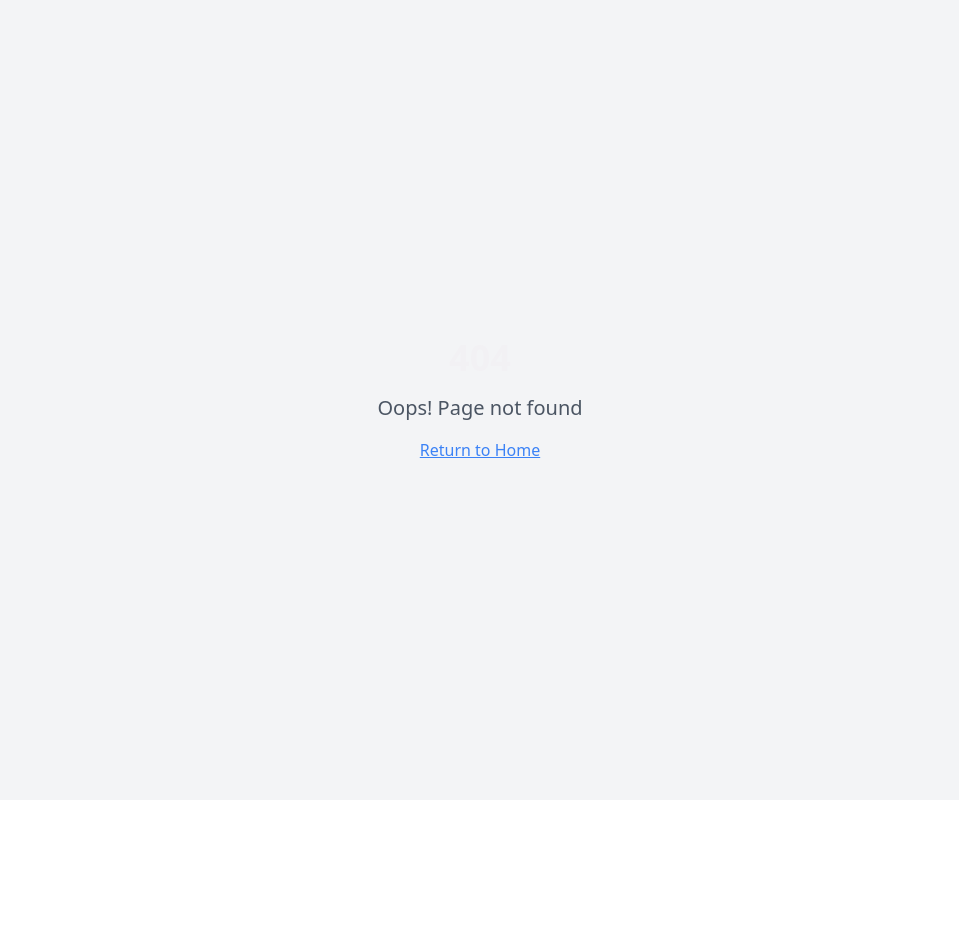
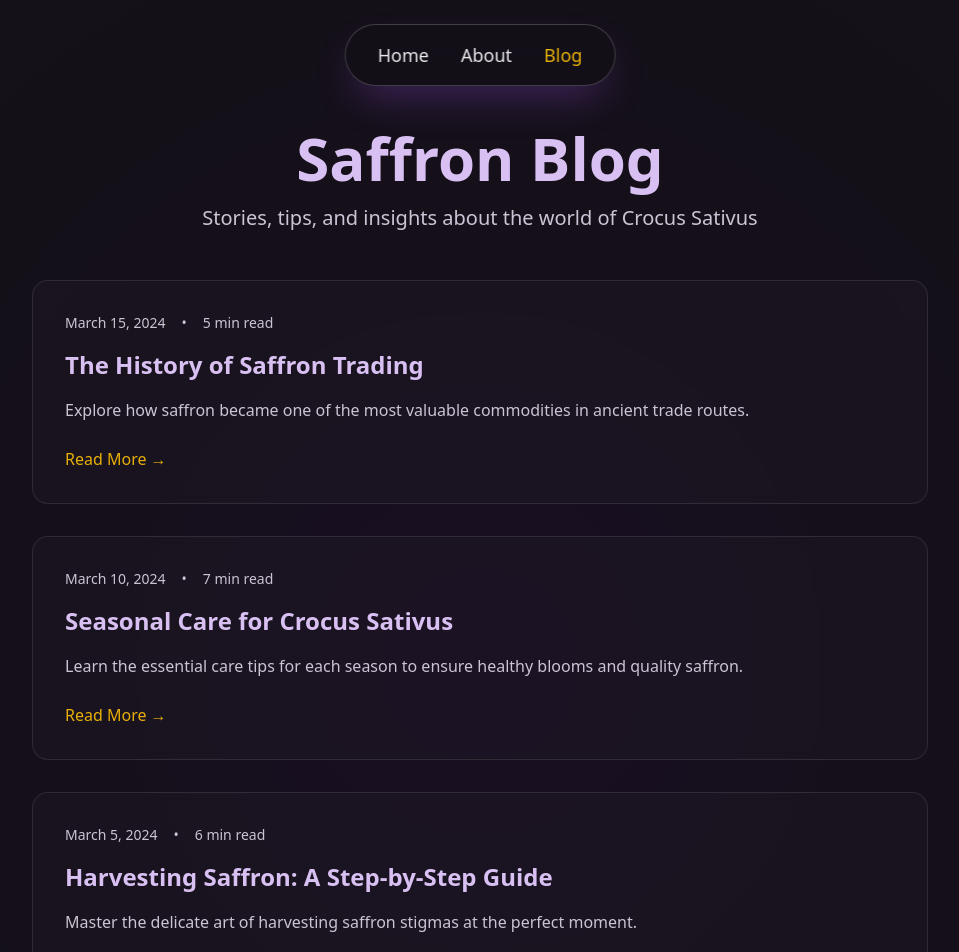
Before and after one commit to Ibrahim-Saasa/crocus-sativus-spotlight, a React (Vite) app: page /blog in a window 1280 px wide. Before the commit this address had no page. Shown: the top 952 px of the page, without its empty margins (160-1119 px from the left). Before the commit the page ends 800 px from the top, so only its background shows below. Built offline with nearby package versions, Linux system fonts and the light colour scheme.

Commit message:
Add floating navigation bar
Replace the current navbar with a floating, transparent, and rounded navigation bar. Add "Home", "About", and "Blog" links to the navbar.

```diff
--- a/src/App.tsx
+++ b/src/App.tsx
@@ -5,6 +5,8 @@ import { QueryClient, QueryClientProvider } from "@tanstack/react-query";
 import { BrowserRouter, Routes, Route } from "react-router-dom";
 import Index from "./pages/Index";
 import GrowingGuide from "./pages/GrowingGuide";
+import About from "./pages/About";
+import Blog from "./pages/Blog";
 import NotFound from "./pages/NotFound";
 
 const queryClient = new QueryClient();
@@ -18,6 +20,8 @@ const App = () => (
         <Routes>
           <Route path="/" element={<Index />} />
           <Route path="/growing-guide" element={<GrowingGuide />} />
+          <Route path="/about" element={<About />} />
+          <Route path="/blog" element={<Blog />} />
           {/* ADD ALL CUSTOM ROUTES ABOVE THE CATCH-ALL "*" ROUTE */}
           <Route path="*" element={<NotFound />} />
         </Routes>
--- /dev/null
+++ b/src/components/Navigation.tsx
@@ -0,0 +1,36 @@
+import { Link, useLocation } from "react-router-dom";
+
+const Navigation = () => {
+  const location = useLocation();
+
+  const navItems = [
+    { name: "Home", path: "/" },
+    { name: "About", path: "/about" },
+    { name: "Blog", path: "/blog" },
+  ];
+
+  return (
+    <nav className="fixed top-6 left-1/2 transform -translate-x-1/2 z-50">
+      <div className="bg-background/10 backdrop-blur-md border border-white/20 rounded-full px-8 py-4 shadow-elegant">
+        <ul className="flex space-x-8">
+          {navItems.map((item) => (
+            <li key={item.name}>
+              <Link
+                to={item.path}
+                className={`text-lg font-medium transition-all duration-300 hover:scale-105 ${
+                  location.pathname === item.path
+                    ? "text-saffron-gold"
+                    : "text-white/90 hover:text-white"
+                }`}
+              >
+                {item.name}
+              </Link>
+            </li>
+          ))}
+        </ul>
+      </div>
+    </nav>
+  );
+};
+
+export default Navigation;
--- /dev/null
+++ b/src/pages/About.tsx
@@ -0,0 +1,67 @@
+import Navigation from "@/components/Navigation";
+import { useScrollAnimation } from "@/hooks/useScrollAnimation";
+
+const About = () => {
+  useScrollAnimation();
+
+  return (
+    <main className="min-h-screen bg-gradient-dark-glow">
+      <Navigation />
+
+      <div className="pt-32 pb-16 px-6">
+        <div className="max-w-4xl mx-auto">
+          <div className="scroll-animate">
+            <h1 className="text-4xl md:text-6xl font-bold text-crocus-light mb-8 text-center">
+              About Crocus Sativus
+            </h1>
+          </div>
+
+          <div className="scroll-animate scroll-animate-delay-1">
+            <div className="bg-card/50 backdrop-blur-sm rounded-2xl p-8 mb-8 border border-white/10">
+              <h2 className="text-2xl font-semibold text-saffron-gold mb-4">Our Mission</h2>
+              <p className="text-muted-foreground leading-relaxed mb-6">
+                We are dedicated to sharing the fascinating world of Crocus Sativus, the remarkable flower
+                that produces saffron - the world's most precious spice. Our goal is to educate and inspire
+                others about this extraordinary plant and its cultivation.
+              </p>
+              <p className="text-muted-foreground leading-relaxed">
+                With over 3,000 years of history, saffron has been treasured by civilizations across the globe.
+                From ancient Persia to modern kitchens, this "red gold" continues to captivate with its unique
+                flavor, aroma, and vibrant color.
+              </p>
+            </div>
+          </div>
+
+          <div className="scroll-animate scroll-animate-delay-2">
+            <div className="bg-card/50 backdrop-blur-sm rounded-2xl p-8 mb-8 border border-white/10">
+              <h2 className="text-2xl font-semibold text-saffron-gold mb-4">The Flower Behind the Spice</h2>
+              <p className="text-muted-foreground leading-relaxed mb-4">
+                Crocus Sativus is no ordinary flower. Each delicate purple bloom contains just three precious
+                crimson stigmas that must be hand-harvested at dawn during a brief flowering period in autumn.
+              </p>
+              <p className="text-muted-foreground leading-relaxed">
+                It takes approximately 150 flowers to produce just one gram of saffron, making it more valuable
+                than gold by weight. This labor-intensive process has remained unchanged for millennia,
+                preserving the traditional methods that ensure saffron's exceptional quality.
+              </p>
+            </div>
+          </div>
+
+          <div className="scroll-animate scroll-animate-delay-3">
+            <div className="bg-card/50 backdrop-blur-sm rounded-2xl p-8 border border-white/10">
+              <h2 className="text-2xl font-semibold text-saffron-gold mb-4">Join Our Journey</h2>
+              <p className="text-muted-foreground leading-relaxed">
+                Whether you're a gardening enthusiast, a culinary artist, or simply curious about this
+                magnificent flower, we invite you to explore the world of Crocus Sativus with us.
+                Discover growing techniques, learn about its rich history, and understand why this
+                humble flower has captured hearts and palates for thousands of years.
+              </p>
+            </div>
+          </div>
+        </div>
+      </div>
+    </main>
+  );
+};
+
+export default About;
--- /dev/null
+++ b/src/pages/Blog.tsx
@@ -0,0 +1,88 @@
+import Navigation from "@/components/Navigation";
+import { useScrollAnimation } from "@/hooks/useScrollAnimation";
+
+const Blog = () => {
+  useScrollAnimation();
+
+  const blogPosts = [
+    {
+      title: "The History of Saffron Trading",
+      excerpt: "Explore how saffron became one of the most valuable commodities in ancient trade routes.",
+      date: "March 15, 2024",
+      readTime: "5 min read"
+    },
+    {
+      title: "Seasonal Care for Crocus Sativus",
+      excerpt: "Learn the essential care tips for each season to ensure healthy blooms and quality saffron.",
+      date: "March 10, 2024",
+      readTime: "7 min read"
+    },
+    {
+      title: "Harvesting Saffron: A Step-by-Step Guide",
+      excerpt: "Master the delicate art of harvesting saffron stigmas at the perfect moment.",
+      date: "March 5, 2024",
+      readTime: "6 min read"
+    }
+  ];
+
+  return (
+    <main className="min-h-screen bg-gradient-dark-glow">
+      <Navigation />
+
+      <div className="pt-32 pb-16 px-6">
+        <div className="max-w-4xl mx-auto">
+          <div className="scroll-animate">
+            <h1 className="text-4xl md:text-6xl font-bold text-crocus-light mb-4 text-center">
+              Saffron Blog
+            </h1>
+            <p className="text-xl text-muted-foreground text-center mb-12">
+              Stories, tips, and insights about the world of Crocus Sativus
+            </p>
+          </div>
+
+          <div className="space-y-8">
+            {blogPosts.map((post, index) => (
+              <div key={index} className={`scroll-animate scroll-animate-delay-${index + 1}`}>
+                <article className="bg-card/50 backdrop-blur-sm rounded-2xl p-8 border border-white/10 hover-scale cursor-pointer transition-all duration-300">
+                  <div className="flex items-center gap-4 text-sm text-muted-foreground mb-4">
+                    <span>{post.date}</span>
+                    <span>•</span>
+                    <span>{post.readTime}</span>
+                  </div>
+
+                  <h2 className="text-2xl font-semibold text-crocus-light mb-4 hover:text-saffron-gold transition-colors">
+                    {post.title}
+                  </h2>
+
+                  <p className="text-muted-foreground leading-relaxed mb-6">
+                    {post.excerpt}
+                  </p>
+
+                  <button className="text-saffron-gold font-medium hover:text-saffron-light transition-colors">
+                    Read More →
+                  </button>
+                </article>
+              </div>
+            ))}
+          </div>
+
+          <div className="scroll-animate scroll-animate-delay-3 text-center mt-12">
+            <div className="bg-card/30 backdrop-blur-sm rounded-2xl p-8 border border-white/10">
+              <h3 className="text-xl font-semibold text-crocus-light mb-4">
+                Want to contribute?
+              </h3>
+              <p className="text-muted-foreground mb-6">
+                Share your saffron growing experiences and join our community of enthusiasts.
+              </p>
+              <button className="bg-saffron-gold hover:bg-saffron-gold/90 text-white font-semibold px-6 py-3 rounded-full transition-all duration-300 hover:scale-105">
+                Get in Touch
+              </button>
+            </div>
+          </div>
+        </div>
+      </div>
+    </main>
+  );
+};
+
+export default Blog;
--- a/src/pages/GrowingGuide.tsx
+++ b/src/pages/GrowingGuide.tsx
@@ -1,6 +1,7 @@
+import Navigation from "@/components/Navigation";
 import { Button } from "@/components/ui/button";
 import { Card, CardContent, CardHeader, CardTitle } from "@/components/ui/card";
-import { ArrowLeft, Calendar, Thermometer, Droplets, Sun, Scissors } from "lucide-react";
+import { Calendar, Thermometer, Droplets, Sun, Scissors } from "lucide-react";
 import { Link } from "react-router-dom";
 import { useScrollAnimation } from "@/hooks/useScrollAnimation";
 
@@ -85,24 +86,13 @@ const GrowingGuide = () => {
   ];
 
   return (
-    <div className="min-h-screen bg-gradient-subtle">
-      {/* Header */}
-      <header className="bg-white/90 backdrop-blur-sm shadow-elegant sticky top-0 z-50">
-        <div className="max-w-6xl mx-auto px-6 py-4 flex items-center justify-between">
-          <Link to="/">
-            <Button variant="ghost" className="flex items-center gap-2 hover:bg-crocus-light/20">
-              <ArrowLeft className="w-4 h-4" />
-              Back to Home
-            </Button>
-          </Link>
-          <h1 className="text-2xl font-bold text-crocus-deep">Growing Guide</h1>
-        </div>
-      </header>
+    <main className="min-h-screen bg-gradient-dark-glow">
+      <Navigation />
 
       {/* Hero Section */}
-      <section className="py-20 px-6 text-center scroll-animate">
+      <section className="pt-32 pb-20 px-6 text-center scroll-animate">
         <div className="max-w-4xl mx-auto">
-          <h1 className="text-5xl md:text-6xl font-bold text-crocus-deep mb-6">
+          <h1 className="text-5xl md:text-6xl font-bold text-crocus-light mb-6">
             Cultivating Crocus Sativus
           </h1>
           <p className="text-xl text-muted-foreground max-w-3xl mx-auto leading-relaxed">
@@ -115,7 +105,7 @@ const GrowingGuide = () => {
       {/* Growing Stages */}
       <section className="py-16 px-6 scroll-animate scroll-animate-delay-1">
         <div className="max-w-6xl mx-auto">
-          <h2 className="text-4xl font-bold text-crocus-deep text-center mb-16">
+          <h2 className="text-4xl font-bold text-crocus-light text-center mb-16">
             The Growing Process
           </h2>
           <div className="grid md:grid-cols-2 lg:grid-cols-4 gap-8">
@@ -153,7 +143,7 @@ const GrowingGuide = () => {
       {/* Growing Conditions */}
       <section className="py-16 px-6 bg-gradient-card scroll-animate scroll-animate-delay-2">
         <div className="max-w-6xl mx-auto">
-          <h2 className="text-4xl font-bold text-crocus-deep text-center mb-16">
+          <h2 className="text-4xl font-bold text-crocus-light text-center mb-16">
             Essential Growing Conditions
           </h2>
           <div className="grid md:grid-cols-2 lg:grid-cols-4 gap-8">
@@ -231,7 +221,7 @@ const GrowingGuide = () => {
           </Link>
         </div>
       </footer>
-    </div>
+    </main>
   );
 };
 
--- a/src/pages/Index.tsx
+++ b/src/pages/Index.tsx
@@ -1,3 +1,4 @@
+import Navigation from "@/components/Navigation";
 import HeroSection from "@/components/HeroSection";
 import AboutSection from "@/components/AboutSection";
 import BenefitsSection from "@/components/BenefitsSection";
@@ -10,6 +11,7 @@ const Index = () => {
 
   return (
     <main className="min-h-screen">
+      <Navigation />
       <HeroSection />
       <div className="scroll-animate">
         <AboutSection />
```
